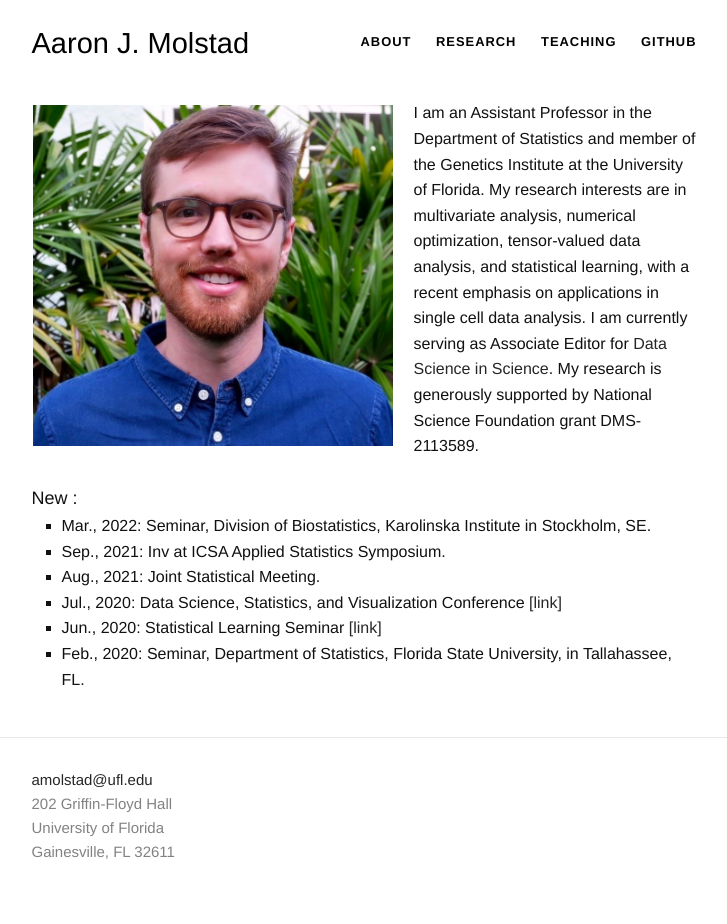
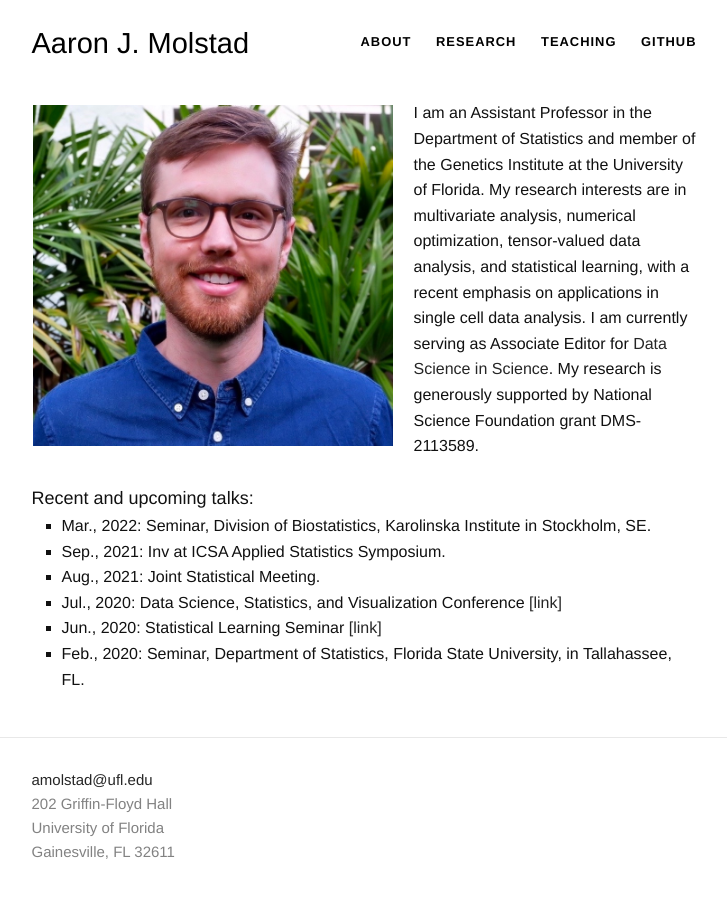
Before and after one commit to ajmolstad/ajmolstad.github.io, a Jekyll site: the page built from index.html, in a window 1280 px wide. Shown: the whole page, without its empty margins (276-1003 px from the left). Built offline with Jekyll 4.4.1, drawn with Linux system fonts in a browser that asks for light colours.

Commit message:
Update index.html

```diff
--- a/index.html
+++ b/index.html
@@ -40,7 +40,7 @@ University of Florida <br>
 <br> -->
 <br>
 <br>
-<font size="4">New :</font>
+<font size="4">Recent and upcoming talks:</font>
 <ul style="list-style-type:square;">
   <li> Mar., 2022: Seminar, Division of Biostatistics, Karolinska Institute in Stockholm, SE. </li>
 	<li> Sep., 2021: Inv at ICSA Applied Statistics Symposium. </li>
```
